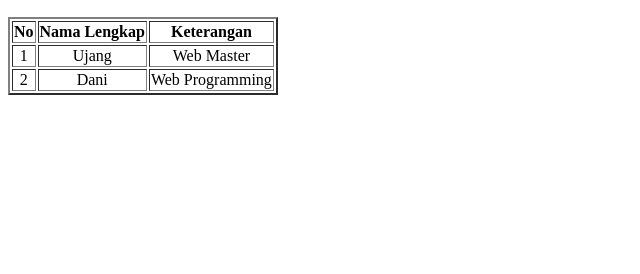
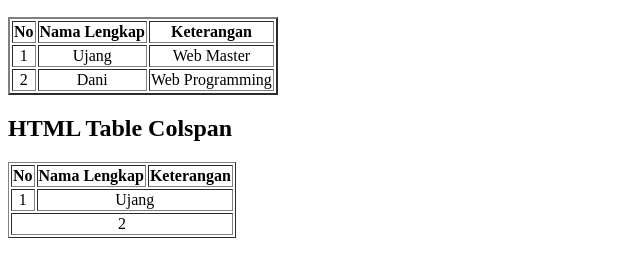
Before and after one commit to firmansyas/training, a plain HTML site: page 02_latihan.html in a window 1280 px wide. Shown: the part 50-324 px from the top of the page, without its empty margins (0-640 px from the left). Drawn offline with Linux system fonts and the light colour scheme.

Commit message:
training

```diff
--- a/02_latihan.html
+++ b/02_latihan.html
@@ -7,6 +7,7 @@
   <title>HTML table</title>
 </head>
 <body>
+
 <h2>HTML Table</h2>
 <table border="2">
   <thead>
@@ -27,8 +28,32 @@
         <td align="center">Web Programming</td>
       </tr>
     </tbody>
-
   </thead>
 </table>
+
+<h2>HTML Table Colspan</h2>
+<table border="1">
+  <thead>
+    <tr>
+      <th > No </th>
+      <th >Nama Lengkap </th>
+      <th >Keterangan </th>
+    </tr>
+    <tbody>
+      <tr>
+        <td align="center">1</td>
+        <td align="center" colspan="2">Ujang</td>
+        <!-- <td align="center">Web Master</td> -->
+      </tr>
+      <tr>
+        <td align="center" colspan="3"> 2</td>
+<!--          <td align="center">Dani</td>
+        <td align="center">Web Programming</td> -->
+      </tr>
+    </tbody>
+  </thead>
+</table>
+
+
 </body>
 </html>
```
Also changed, not shown: 01_latihan.html (indentation only). Lines whose indentation alone changed are shown as unchanged.
